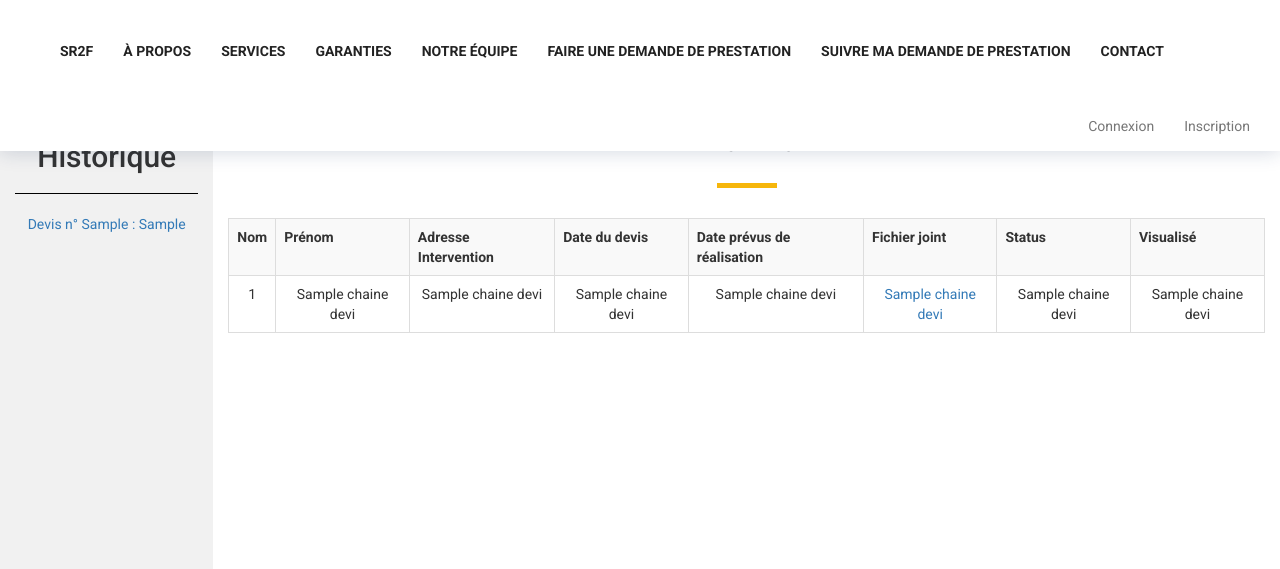
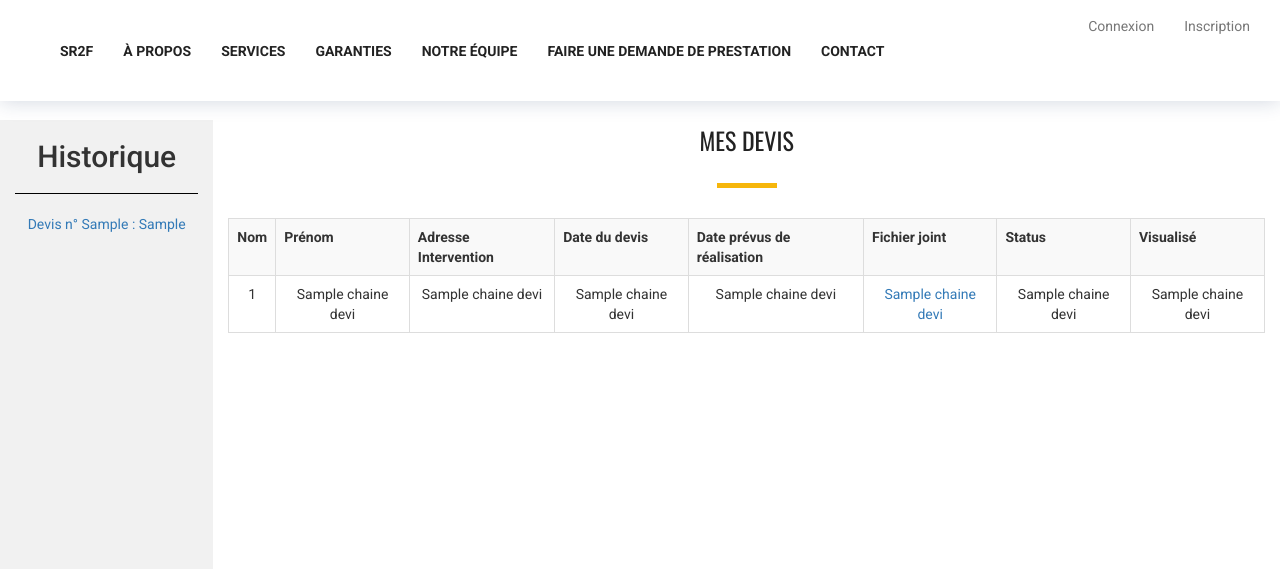
Before and after one commit to quentinEpsi/Stage_Symfony, a Symfony app: template templates/mesdevis/index.html.twig in a window 1280 px wide. Shown: the top 569 px of the page. Run offline with Twig, Linux system fonts and the light colour scheme; the template is opened without the code that fills it: most values are stand-ins (such as "Sample title", 1, 10 or a date in 2020); some libraries are stand-ins or nearby versions.

Commit message:
delete suivre demande de prestation

```diff
--- a/templates/navbar.html.twig
+++ b/templates/navbar.html.twig
@@ -48,13 +48,7 @@
 
 						<li><a href="/#equipe">Notre Équipe</a></li>
 
-
-
 						<li><a href="{{ path('demande_prestation')}}">Faire une demande de prestation</a></li>
-
-						<li><a href="}">Suivre ma demande de prestation</a></li>
-
-
 
                     <li><a href={{ path('contact') }}>Contact</a></li>
                     {% endif %}
```
